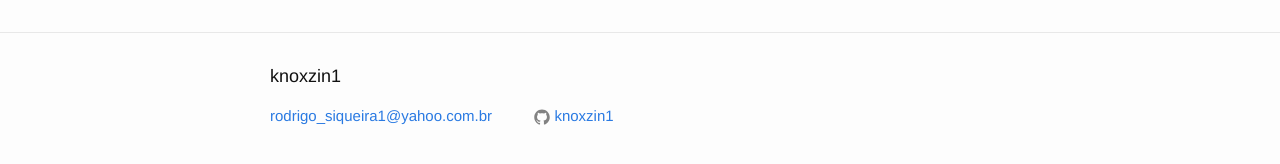
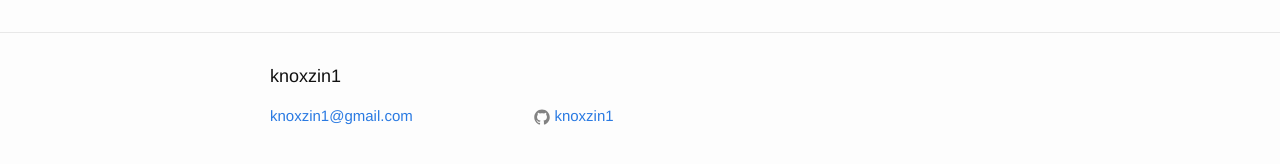
Before and after one commit to knoxzin1/knoxzin1.github.io, a Jekyll site: the page built from index.html, in a window 1280 px wide. Shown: the part 174-338 px from the top of the page. Built offline with Jekyll 4.4.1, drawn with Linux system fonts in a browser that asks for light colours.

Commit message:
Changed email

```diff
--- a/_config.yml
+++ b/_config.yml
@@ -1,6 +1,6 @@
 # Site settings
 title: knoxzin1
-email: rodrigo_siqueira1@yahoo.com.br
+email: knoxzin1@gmail.com
 description: > # this means to ignore newlines until "baseurl:"
 
 baseurl: "" # the subpath of your site, e.g. /blog/
```
